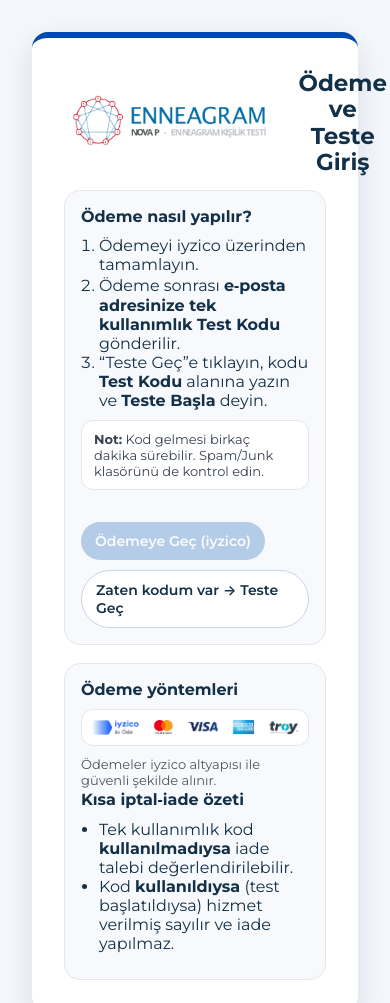
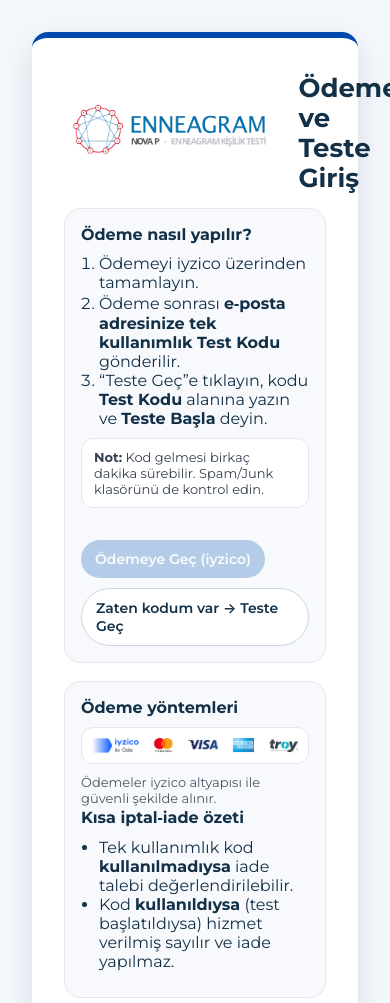
Before and after one commit to pelinakbas23/enneagram-test, a plain HTML site: page index.html in a window 390 px wide. Shown: the top 1003 px of the page. Drawn offline with Linux system fonts and the light colour scheme.

Commit message:
Fix mobile header layout

```diff
--- a/style_v3.css
+++ b/style_v3.css
@@ -728,3 +728,36 @@
     transform: none !important;              /* ✅ rotate vb. varsa iptal */
   }
 }
+
+/* Mobilde üst alanı tek kolona düşür + başlığı sola hizala */
+@media (max-width: 640px) {
+  /* Üstte logo + başlık yan yana duruyorsa (flex/grid) tek kolona düşür */
+  .landing-header,
+  .landing-top,
+  .intro-header,
+  .hero,
+  .intro-card.landing-card {
+    display: block !important;
+  }
+
+  /* Başlığı sola yasla ve normal genişlikte göster */
+  .landing-title,
+  h1.landing-title,
+  .page-title {
+    text-align: left !important;
+    width: 100% !important;
+    max-width: 100% !important;
+    margin: 12px 0 0 !important;
+    font-size: 26px;
+    line-height: 1.15;
+  }
+
+  /* Eğer başlık hala dar bir sağ kutuda kalıyorsa bu kutuyu tam genişlik yap */
+  .landing-title-wrap,
+  .title-wrap,
+  .header-right,
+  .hero-right {
+    width: 100% !important;
+    max-width: 100% !important;
+  }
+}
```
